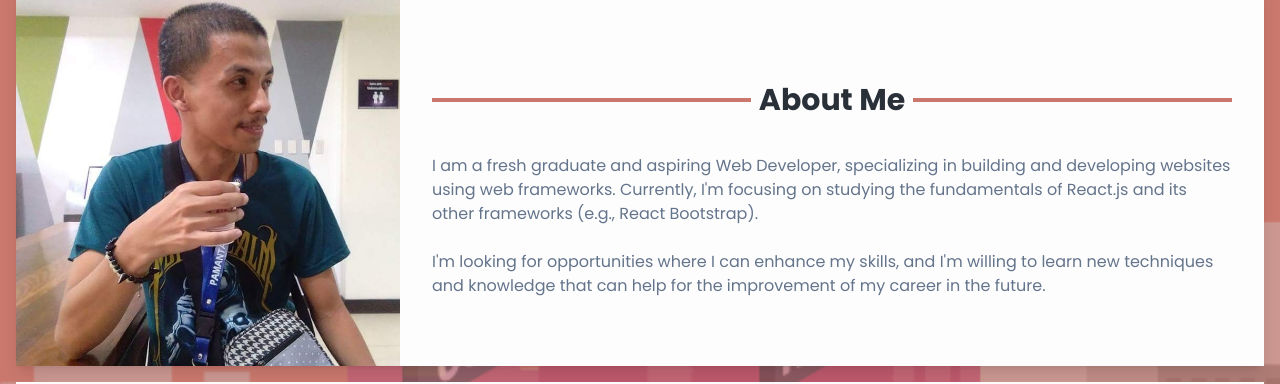
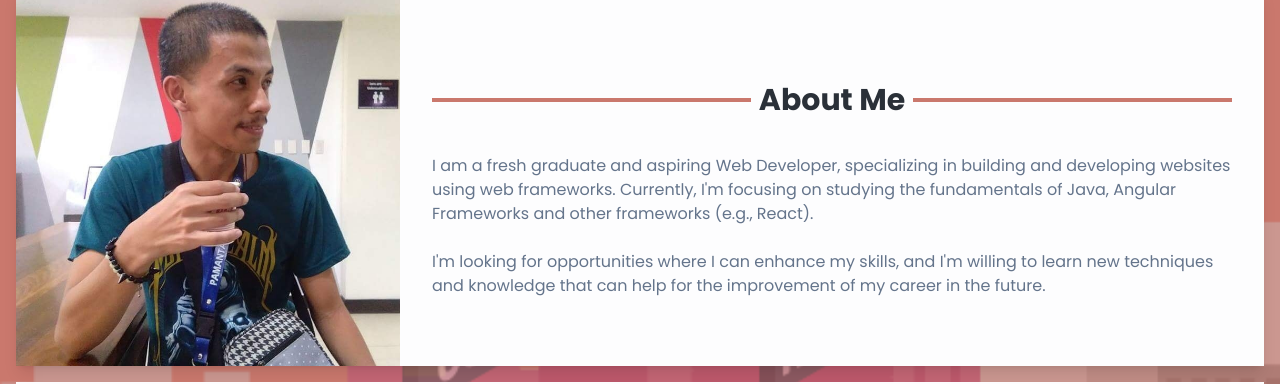
Before and after one commit to geronimium-gr/My-Portfolio, a React (Create React App) app: page / in a window 1280 px wide. Shown: the part 904-1288 px from the top of the page. Built offline with nearby package versions, Linux system fonts and the light colour scheme; a web font is replaced by a local one.

Commit message:
Update Information

```diff
--- a/src/components/About.jsx
+++ b/src/components/About.jsx
@@ -26,8 +26,8 @@ const About = () => {
               <p className="mt-2 text-slate-500">
                 I am a fresh graduate and aspiring Web Developer, specializing
                 in building and developing websites using web frameworks.
-                Currently, I'm focusing on studying the fundamentals of React.js
-                and its other frameworks (e.g., React Bootstrap).
+                Currently, I'm focusing on studying the fundamentals of Java, Angular Frameworks
+                and other frameworks (e.g., React).
                 <br />
                 <br />
                 I'm looking for opportunities where I can enhance my skills, and
```
Also changed, not shown: 1 other file (tests, documents, lock files or other folders).
